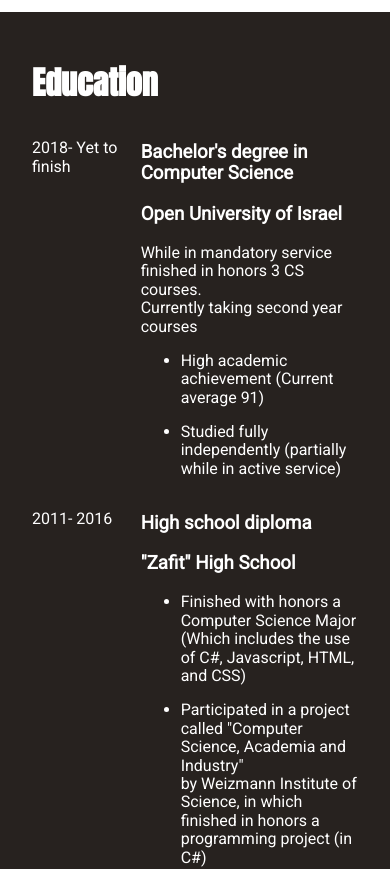
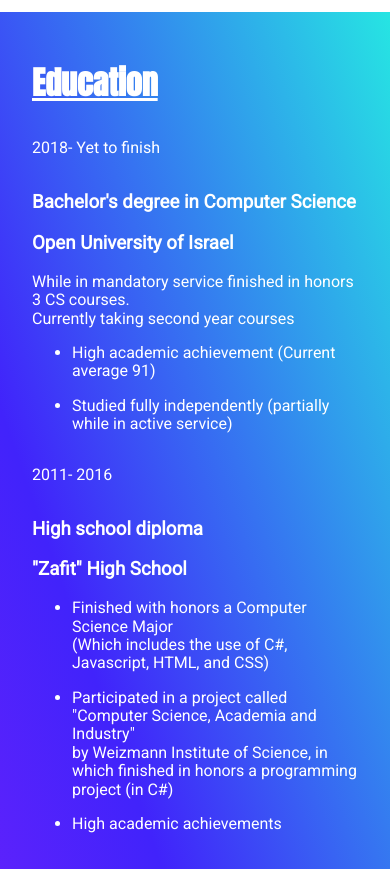
Before and after one commit to OmriGalShen/My-Portfolio, a React (Create React App) app: page /resume in a window 390 px wide. Shown: the part 800-1669 px from the top of the page. Built offline with nearby package versions, Linux system fonts and the light colour scheme.

Commit message:
changed design

```diff
--- a/src/components/content/landing/Landing.css
+++ b/src/components/content/landing/Landing.css
@@ -9,10 +9,20 @@
   background-image: url("./assets/tech_bg_4.jpg");
   background-size: cover;
   background-repeat: no-repeat;
+  /* background-image: linear-gradient(
+    70.6deg,
+    rgba(172, 30, 255, 1) 0.3%,
+    rgba(65, 35, 251, 1) 55.8%,
+    rgba(35, 251, 224, 1) 105.1%
+  ); */
 }
 
-.avatar {
-  width: 50%;
+.title {
+  text-decoration: none;
+}
+
+.avatar-pic {
+  width: 40%;
   height: auto;
 }
 
@@ -22,6 +32,13 @@ hr {
 
 .banner {
   background-color: black;
+  background-image: linear-gradient(
+    70.6deg,
+    rgba(172, 30, 255, 1) 0.3%,
+    rgba(65, 35, 251, 1) 55.8%,
+    rgba(35, 251, 224, 1) 105.1%
+  );
+  border: 5px solid black;
   /* opacity: 0.9; */
   display: flex;
   flex-direction: column;
@@ -47,4 +64,7 @@ hr {
   .banner {
     padding: 1em;
   }
+  .avatar-pic {
+    width: 80%;
+  }
 }
--- a/src/components/content/landing/Landing.js
+++ b/src/components/content/landing/Landing.js
@@ -7,7 +7,7 @@ const Landing = props => {
   return (
     <div className="landing">
       <div className="banner">
-        <img alt="avatar" src={avatar} className="avatar" />
+        <img alt="avatar" src={avatar} className="avatar-pic" />
         <h1 className="f1 white title">Full Stuck Web Developer</h1>
         <hr />
         <p className="white f3">Java | Python | Javascript | React | NodeJS</p>
--- a/src/components/content/resume/Resume.css
+++ b/src/components/content/resume/Resume.css
@@ -1,9 +1,31 @@
+h1 {
+  text-decoration: underline;
+}
+
 p {
   font-family: "Roboto", sans-serif;
 }
 
 .description {
-  background: #27221f;
+  /* background: #27221f; */
+  background: #000428; /* fallback for old browsers */
+  background: -webkit-linear-gradient(
+    to right,
+    #004e92,
+    #000428
+  ); /* Chrome 10-25, Safari 5.1-6 */
+  background: linear-gradient(
+    to right,
+    #004e92,
+    #000428
+  ); /* W3C, IE 10+/ Edge, Firefox 16+, Chrome 26+, Opera 12+, Safari 7+ */
+  background-image: linear-gradient(
+    70.6deg,
+    rgba(172, 30, 255, 1) 0.3%,
+    rgba(65, 35, 251, 1) 55.8%,
+    rgba(35, 251, 224, 1) 105.1%
+  );
+
   /* background: black; */
   color: white;
   padding: 2em;
--- a/src/components/content/resume/description/Education.js
+++ b/src/components/content/resume/description/Education.js
@@ -6,10 +6,10 @@ const Education = () => {
     <div>
       <h1>Education</h1>
       <Grid container>
-        <Grid item xs={4}>
+        <Grid item md={4}>
           <p>2018- Yet to finish</p>
         </Grid>
-        <Grid item xs={8}>
+        <Grid item md={8}>
           <h3>Bachelor's degree in Computer Science</h3>
           <h3>Open University of Israel</h3>
           <p>
@@ -30,10 +30,10 @@ const Education = () => {
         </Grid>
       </Grid>
       <Grid container>
-        <Grid item xs={4}>
+        <Grid item md={4}>
           <p>2011- 2016</p>
         </Grid>
-        <Grid item xs={8}>
+        <Grid item md={8}>
           <h3>High school diploma</h3>
           <h3>"Zafit" High School</h3>
           <ul>
--- a/src/components/content/resume/description/Military.js
+++ b/src/components/content/resume/description/Military.js
@@ -6,10 +6,10 @@ const Military = () => {
     <div>
       <h1>Military service</h1>
       <Grid container>
-        <Grid item xs={4}>
+        <Grid item md={4}>
           <p>2016- 2019</p>
         </Grid>
-        <Grid item xs={8}>
+        <Grid item md={8}>
           <h3>Air Force, The Maintenance Squadron</h3>
           <h3>Sufa-Avionics department (Avionics - "aviation electronics")</h3>
           <p>End of service as a First Sergeant</p>
--- a/src/components/layout/navbar/Navbar.js
+++ b/src/components/layout/navbar/Navbar.js
@@ -26,7 +26,8 @@ const useStyles = makeStyles(theme => ({
   },
   menuItem: {
     fontSize: "1.5em",
-    padding: "20px"
+    padding: "20px",
+    fontFamily: "Anton"
   },
   appbar: {
     background: "#23374d",
```
